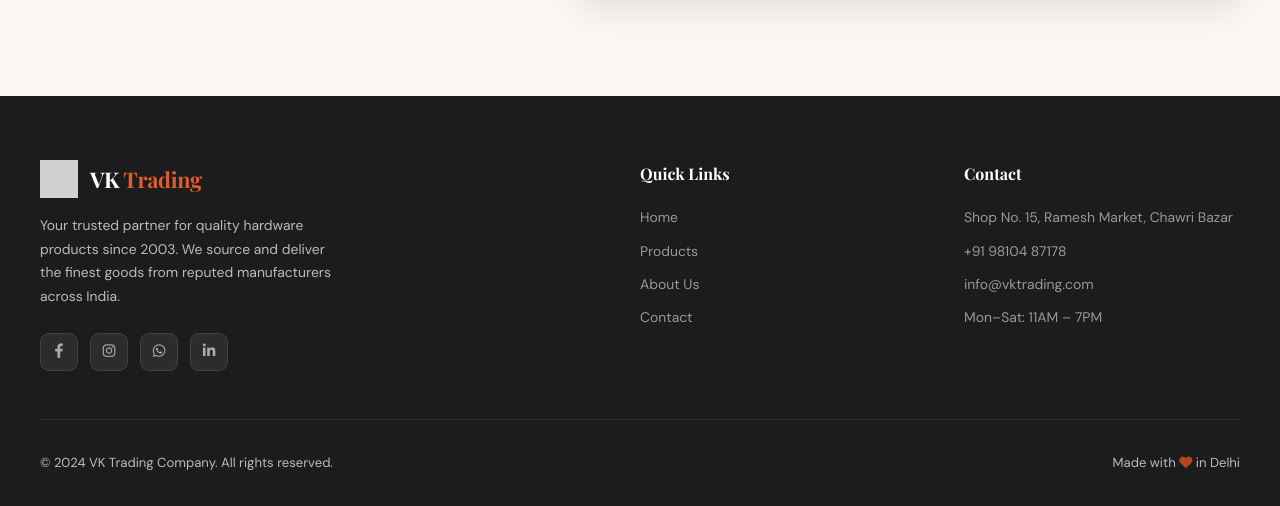
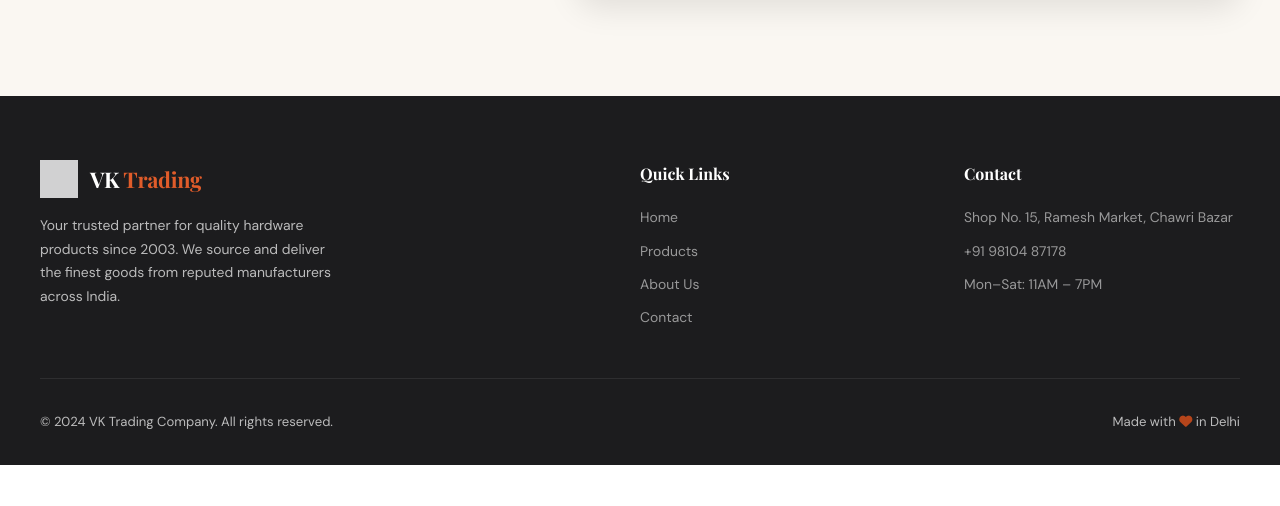
Before and after one commit to Arnavv23/shop, a Django app: page / in a window 1280 px wide. Shown: the part 5203-5709 px from the top of the page. After the commit the page ends 5668 px from the top, so only its background shows below. Run offline with Django 5.2, Linux system fonts and the light colour scheme; data comes from the database, SQL or seed files in the repository.

Commit message:
frontend changes

```diff
--- a/products/templates/index.html
+++ b/products/templates/index.html
@@ -1292,12 +1292,12 @@
                 <span class="logo-text">VK <span style="color:var(--copper-light)">Trading</span></span>
             </div>
             <p>Your trusted partner for quality hardware products since 2003. We source and deliver the finest goods from reputed manufacturers across India.</p>
-            <div class="footer-socials">
+            <!-- <div class="footer-socials">
                 <a href="#" aria-label="Facebook"><i class="fab fa-facebook-f"></i></a>
                 <a href="#" aria-label="Instagram"><i class="fab fa-instagram"></i></a>
                 <a href="#" aria-label="WhatsApp"><i class="fab fa-whatsapp"></i></a>
                 <a href="#" aria-label="LinkedIn"><i class="fab fa-linkedin-in"></i></a>
-            </div>
+            </div> -->
         </div>
         <div class="footer-col">
             <h4>Quick Links</h4>
@@ -1313,7 +1313,7 @@
             <ul>
                 <li>Shop No. 15, Ramesh Market, Chawri Bazar</li>
                 <li>+91 98104 87178</li>
-                <li>info@vktrading.com</li>
+                <!-- <li>info@vktrading.com</li> -->
                 <li>Mon–Sat: 11AM – 7PM</li>
             </ul>
         </div>
```
